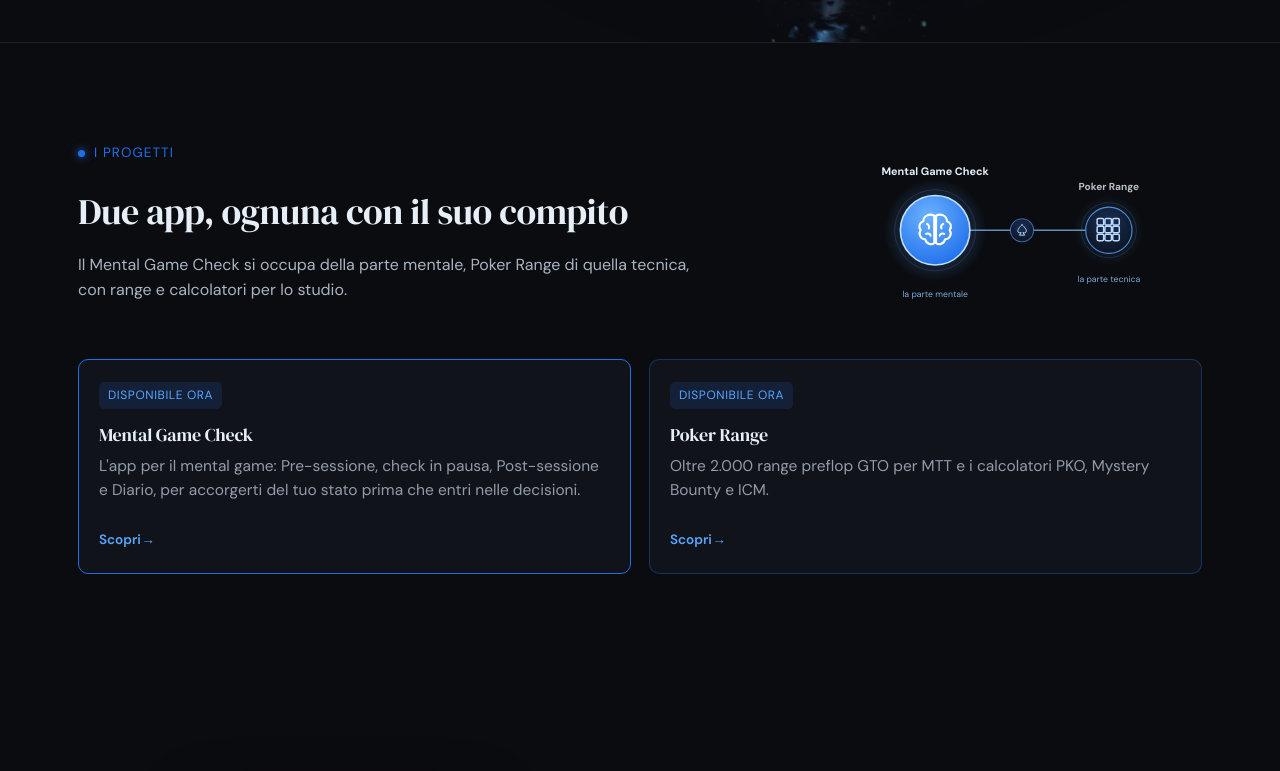
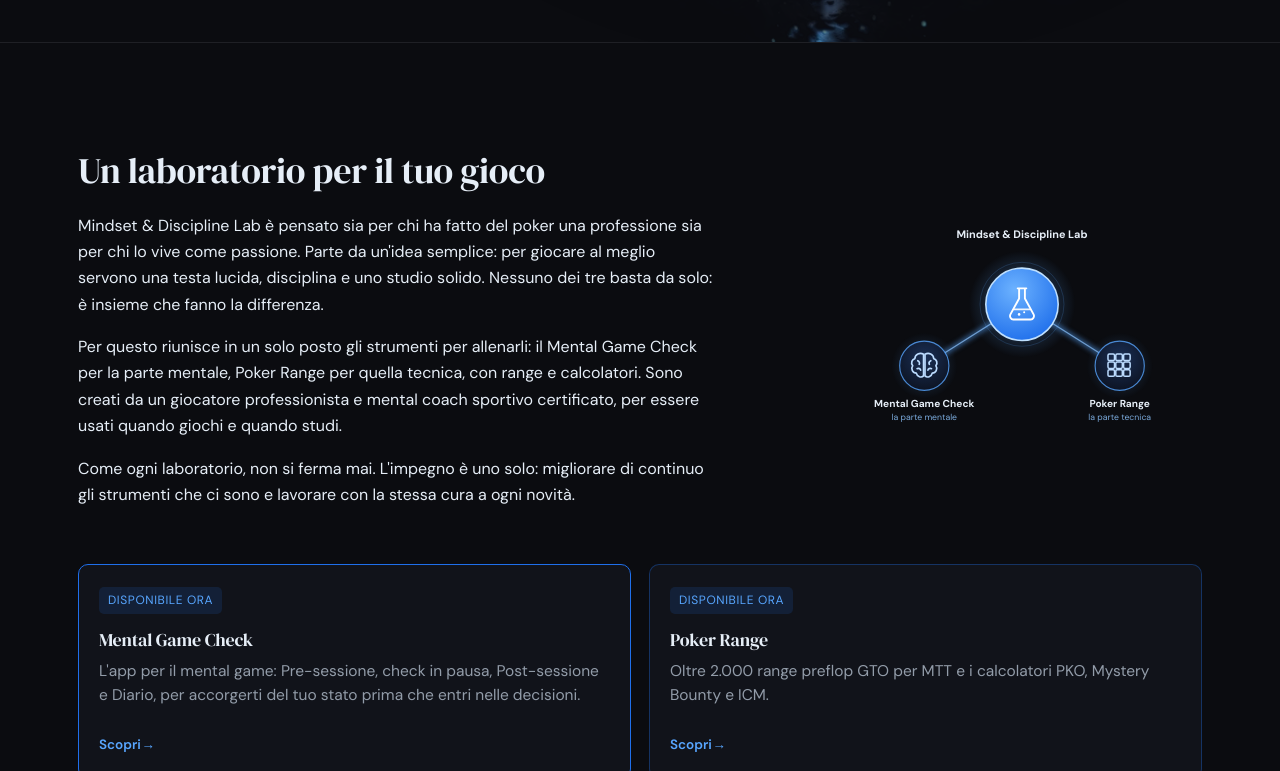
Before and after one commit to rucchettad/mindset-discipline-lab-landing, a plain HTML site: page index.html in a window 1280 px wide. Shown: the part 3363-4134 px from the top of the page. Drawn offline with Linux system fonts and the light colour scheme.

Commit message:
Add files via upload

```diff
--- a/index.html
+++ b/index.html
@@ -320,19 +320,21 @@
   <div class="wrap">
     <div class="section-head con-hub">
       <!-- Hub: i quattro strumenti collegati a un unico centro -->
-      <div class="tools-ill"><svg viewBox="40 0 420 300" xmlns="http://www.w3.org/2000/svg" aria-hidden="true" focusable="false"><defs><radialGradient id="st-nd" cx="50%" cy="35%" r="70%"><stop offset="0" stop-color="#1a2f55"/><stop offset="1" stop-color="#0c1220"/></radialGradient><radialGradient id="st-top" cx="40%" cy="30%" r="75%"><stop offset="0" stop-color="#6cb2ff"/><stop offset="1" stop-color="#1f6feb"/></radialGradient><radialGradient id="st-halo"><stop offset="0" stop-color="#58a6ff" stop-opacity="0.5"/><stop offset="1" stop-color="#58a6ff" stop-opacity="0"/></radialGradient><filter id="st-glow" x="-50%" y="-50%" width="200%" height="200%"><feGaussianBlur stdDeviation="4"/></filter></defs><line x1="130" y1="160" x2="370" y2="160" stroke="#58a6ff" stroke-opacity="0.55" stroke-width="6" filter="url(#st-glow)"/><line x1="130" y1="160" x2="370" y2="160" stroke="#8ec5ff" stroke-opacity="0.7" stroke-width="1.8"/>
-<circle cx="250" cy="160" r="16" fill="url(#st-nd)" stroke="#58a6ff" stroke-opacity="0.6" stroke-width="1.4"/><g transform="translate(240 150) scale(0.42)" fill="none" stroke="#bcdcff" stroke-width="3" stroke-linecap="round" stroke-linejoin="round"><path d="M24 6 C24 6 10 17 10 26 C10 32 16 35 21 31 C20 35 18 38 15 40 H33 C30 38 28 35 27 31 C32 35 38 32 38 26 C38 17 24 6 24 6 Z"/></g>
-<circle cx="130" cy="160" r="72" fill="url(#st-halo)" opacity="0.9"/><circle cx="130" cy="160" r="56" fill="none" stroke="#58a6ff" stroke-opacity="0.25"/><circle cx="130" cy="160" r="48" fill="url(#st-top)" stroke="#bfe0ff" stroke-width="2.2"/><g transform="translate(100 130) scale(1.25)" fill="none" stroke="#fff" stroke-width="2.3" stroke-linecap="round" stroke-linejoin="round"><path d="M23 8 C18 5 11 8 11 14 C7 15 5 20 8 24 C5 28 8 34 13 34 C14 39 20 41 23 38 Z"/><path d="M25 8 C30 5 37 8 37 14 C41 15 43 20 40 24 C43 28 40 34 35 34 C34 39 28 41 25 38 Z"/><path d="M15 17 C17 18 18 20 17 22 M14 28 C16 27 19 28 19 30 M33 17 C31 18 30 20 31 22 M34 28 C32 27 29 28 29 30"/></g>
-<text x="130" y="84" text-anchor="middle" font-family="DM Sans" font-weight="700" font-size="15" fill="#e6eef7">Mental Game Check</text>
-<circle cx="370" cy="160" r="50" fill="url(#st-halo)" opacity="0.45"/><circle cx="370" cy="160" r="38" fill="none" stroke="#58a6ff" stroke-opacity="0.25"/><circle cx="370" cy="160" r="32" fill="url(#st-nd)" stroke="#58a6ff" stroke-opacity="0.8" stroke-width="1.6"/><g transform="translate(348.4 138.4) scale(0.9)" fill="none" stroke="#bcdcff" stroke-width="2.3" stroke-linecap="round" stroke-linejoin="round"><rect x="6" y="6" width="10" height="10" rx="2"/><rect x="18" y="6" width="10" height="10" rx="2"/><rect x="30" y="6" width="10" height="10" rx="2"/><rect x="6" y="18" width="10" height="10" rx="2"/><rect x="18" y="18" width="10" height="10" rx="2"/><rect x="30" y="18" width="10" height="10" rx="2"/><rect x="6" y="30" width="10" height="10" rx="2"/><rect x="18" y="30" width="10" height="10" rx="2"/><rect x="30" y="30" width="10" height="10" rx="2"/></g>
-<text x="370" y="104" text-anchor="middle" font-family="DM Sans" font-weight="700" font-size="14" fill="#e6eef7" fill-opacity="0.8">Poker Range</text>
-<text x="130" y="252" text-anchor="middle" font-family="DM Sans" font-size="12" fill="#8ec5ff" fill-opacity="0.85">la parte mentale</text>
-<text x="370" y="232" text-anchor="middle" font-family="DM Sans" font-size="12" fill="#8ec5ff" fill-opacity="0.85">la parte tecnica</text></svg></div>
-      <span class="eyebrow">I PROGETTI</span>
-      <h2>Due app, ognuna con il suo compito</h2>
-      <p>Il Mental Game Check si occupa della parte mentale, Poker Range di quella tecnica, con range e calcolatori per lo studio.</p>
+      <div class="tools-ill"><svg viewBox="40 0 420 300" xmlns="http://www.w3.org/2000/svg" aria-hidden="true" focusable="false"><defs><radialGradient id="st-nd" cx="50%" cy="35%" r="70%"><stop offset="0" stop-color="#1a2f55"/><stop offset="1" stop-color="#0c1220"/></radialGradient><radialGradient id="st-top" cx="40%" cy="30%" r="75%"><stop offset="0" stop-color="#6cb2ff"/><stop offset="1" stop-color="#1f6feb"/></radialGradient><radialGradient id="st-halo"><stop offset="0" stop-color="#58a6ff" stop-opacity="0.5"/><stop offset="1" stop-color="#58a6ff" stop-opacity="0"/></radialGradient><filter id="st-glow" x="-50%" y="-50%" width="200%" height="200%"><feGaussianBlur stdDeviation="4"/></filter></defs>
+<g stroke-linecap="round"><line x1="250" y1="120" x2="115" y2="205" stroke="#58a6ff" stroke-opacity="0.55" stroke-width="6" filter="url(#st-glow)"/><line x1="250" y1="120" x2="385" y2="205" stroke="#58a6ff" stroke-opacity="0.55" stroke-width="6" filter="url(#st-glow)"/><line x1="250" y1="120" x2="115" y2="205" stroke="#8ec5ff" stroke-opacity="0.7" stroke-width="1.8"/><line x1="250" y1="120" x2="385" y2="205" stroke="#8ec5ff" stroke-opacity="0.7" stroke-width="1.8"/></g>
+<circle cx="250" cy="120" r="74" fill="url(#st-halo)" opacity="0.9"/><circle cx="250" cy="120" r="58" fill="none" stroke="#58a6ff" stroke-opacity="0.25"/><circle cx="250" cy="120" r="50" fill="url(#st-top)" stroke="#bfe0ff" stroke-width="2.2"/>
+<g transform="translate(226 94)" fill="none" stroke="#fff" stroke-width="2.6" stroke-linecap="round" stroke-linejoin="round"><path d="M18 4 H30 M20 4 V18 L8 40 C6.5 43 8.5 47 12 47 H36 C39.5 47 41.5 43 40 40 L28 18 V4"/><path d="M12.5 33 H35.5" stroke-opacity="0.9"/><circle cx="20" cy="40" r="1.8" fill="#fff" stroke="none"/><circle cx="27" cy="37" r="1.4" fill="#fff" stroke="none"/></g>
+<text x="250" y="28" text-anchor="middle" font-family="DM Sans" font-weight="700" font-size="15" fill="#e6eef7">Mindset &amp; Discipline Lab</text>
+<circle cx="115" cy="205" r="46" fill="url(#st-halo)" opacity="0.5"/><circle cx="115" cy="205" r="34" fill="url(#st-nd)" stroke="#58a6ff" stroke-opacity="0.8" stroke-width="1.6"/><g transform="translate(91 181)" fill="none" stroke="#bcdcff" stroke-width="2.3" stroke-linecap="round" stroke-linejoin="round"><path d="M23 8 C18 5 11 8 11 14 C7 15 5 20 8 24 C5 28 8 34 13 34 C14 39 20 41 23 38 Z"/><path d="M25 8 C30 5 37 8 37 14 C41 15 43 20 40 24 C43 28 40 34 35 34 C34 39 28 41 25 38 Z"/><path d="M15 17 C17 18 18 20 17 22 M14 28 C16 27 19 28 19 30 M33 17 C31 18 30 20 31 22 M34 28 C32 27 29 28 29 30"/></g>
+<text x="115" y="262" text-anchor="middle" font-family="DM Sans" font-weight="700" font-size="14" fill="#e6eef7">Mental Game Check</text><text x="115" y="280" text-anchor="middle" font-family="DM Sans" font-size="12" fill="#8ec5ff" fill-opacity="0.85">la parte mentale</text>
+<circle cx="385" cy="205" r="46" fill="url(#st-halo)" opacity="0.5"/><circle cx="385" cy="205" r="34" fill="url(#st-nd)" stroke="#58a6ff" stroke-opacity="0.8" stroke-width="1.6"/><g transform="translate(363.4 183.4) scale(0.9)" fill="none" stroke="#bcdcff" stroke-width="2.3" stroke-linecap="round" stroke-linejoin="round"><rect x="6" y="6" width="10" height="10" rx="2"/><rect x="18" y="6" width="10" height="10" rx="2"/><rect x="30" y="6" width="10" height="10" rx="2"/><rect x="6" y="18" width="10" height="10" rx="2"/><rect x="18" y="18" width="10" height="10" rx="2"/><rect x="30" y="18" width="10" height="10" rx="2"/><rect x="6" y="30" width="10" height="10" rx="2"/><rect x="18" y="30" width="10" height="10" rx="2"/><rect x="30" y="30" width="10" height="10" rx="2"/></g>
+<text x="385" y="262" text-anchor="middle" font-family="DM Sans" font-weight="700" font-size="14" fill="#e6eef7">Poker Range</text><text x="385" y="280" text-anchor="middle" font-family="DM Sans" font-size="12" fill="#8ec5ff" fill-opacity="0.85">la parte tecnica</text></svg></div>
+      <h2>Un laboratorio per il tuo gioco</h2>
+      <p class="testo-lab">Mindset &amp; Discipline Lab è pensato sia per chi ha fatto del poker una professione sia per chi lo vive come passione. Parte da un'idea semplice: per giocare al meglio servono una testa lucida, disciplina e uno studio solido. Nessuno dei tre basta da solo: è insieme che fanno la differenza.</p>
+      <p class="testo-lab">Per questo riunisce in un solo posto gli strumenti per allenarli: il Mental Game Check per la parte mentale, Poker Range per quella tecnica, con range e calcolatori. Sono creati da un giocatore professionista e mental coach sportivo certificato, per essere usati quando giochi e quando studi.</p>
+      <p class="testo-lab">Come ogni laboratorio, non si ferma mai. L'impegno è uno solo: migliorare di continuo gli strumenti che ci sono e lavorare con la stessa cura a ogni novità.</p>
     </div>
-    <div class="lab-grid" style="grid-template-columns:repeat(2,1fr); gap:18px;">
+    <div class="lab-grid lab-due" style="grid-template-columns:repeat(2,1fr); gap:18px;">
       <div class="lab-card active" style="border-color:var(--copper);">
         <span class="status live">Disponibile ora</span>
         <h3>Mental Game Check</h3>
@@ -361,6 +363,9 @@
         <p>Il primo passo è stato accorgermene. Il secondo, decidere di lavorarci. Non è stato immediato: ci sono volute disciplina e costanza, e con il tempo ho imparato a conoscermi meglio, a rispettarmi e a vivere il gioco con più maturità ed equilibrio.</p>
         <p>Così il risultato economico è passato da obiettivo a conseguenza, legata all'unione tra performance mentale, solidità tecnica e stato di flow.</p>
         <p>Da qui la scelta di formarmi e diventare mental coach: prima per la mia crescita personale, poi per accompagnare altri giocatori nella loro. Il Mental Game Check e Poker Range nascono proprio dall'incontro di questi due lati del gioco: mentale e tecnico.</p>
+        <div class="chi-link">
+          <a href="https://www.instagram.com/sk1llb1ll1/" target="_blank" rel="noopener"><svg viewBox="0 0 24 24" width="18" height="18" fill="none" stroke="currentColor" stroke-width="2" stroke-linecap="round" stroke-linejoin="round" aria-hidden="true"><rect x="3" y="3" width="18" height="18" rx="5"/><circle cx="12" cy="12" r="4"/><circle cx="17.5" cy="6.5" r="1" fill="currentColor" stroke="none"/></svg>Seguimi su Instagram</a>
+        </div>
       </div>
     </div>
   </div>
--- a/style.css
+++ b/style.css
@@ -459,3 +459,10 @@
 .nav-drop-cta.aperto .nav-drop-menu{ visibility:visible; opacity:1; }
 @media (min-width:1200px){ .nav-drop-cta .nav-drop-btn.nav-cta{ font-size:14px; } }
 @media (max-width:480px){ .nav-drop-cta .nav-drop-btn.nav-cta{ padding:8px 11px; font-size:12px; } }
+
+/* 23/11: sezione «Un laboratorio per il tuo gioco» e link Instagram in «Chi c'è dietro» */
+.section-head p.testo-lab{ color:var(--paper); line-height:1.65; }
+@media (max-width:700px){ .lab-grid.lab-due{ grid-template-columns:1fr !important; } }
+.chi-link{ display:flex; flex-wrap:wrap; gap:12px 22px; margin-top:22px; }
+.chi-link a{ display:inline-flex; align-items:center; gap:8px; color:var(--copper-bright); text-decoration:none; font-size:15px; transition:color .15s; }
+.chi-link a:hover{ color:#8cc2ff; text-decoration:underline; text-underline-offset:3px; }
```
